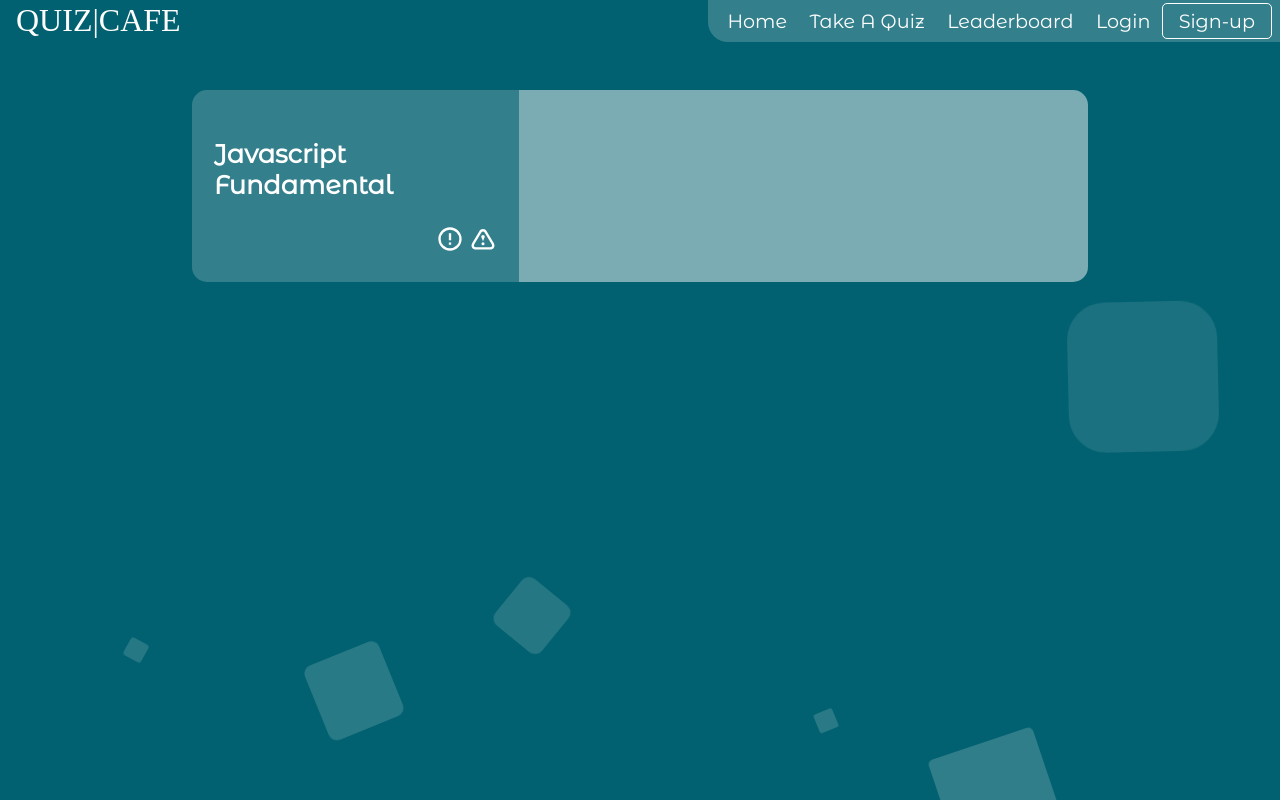
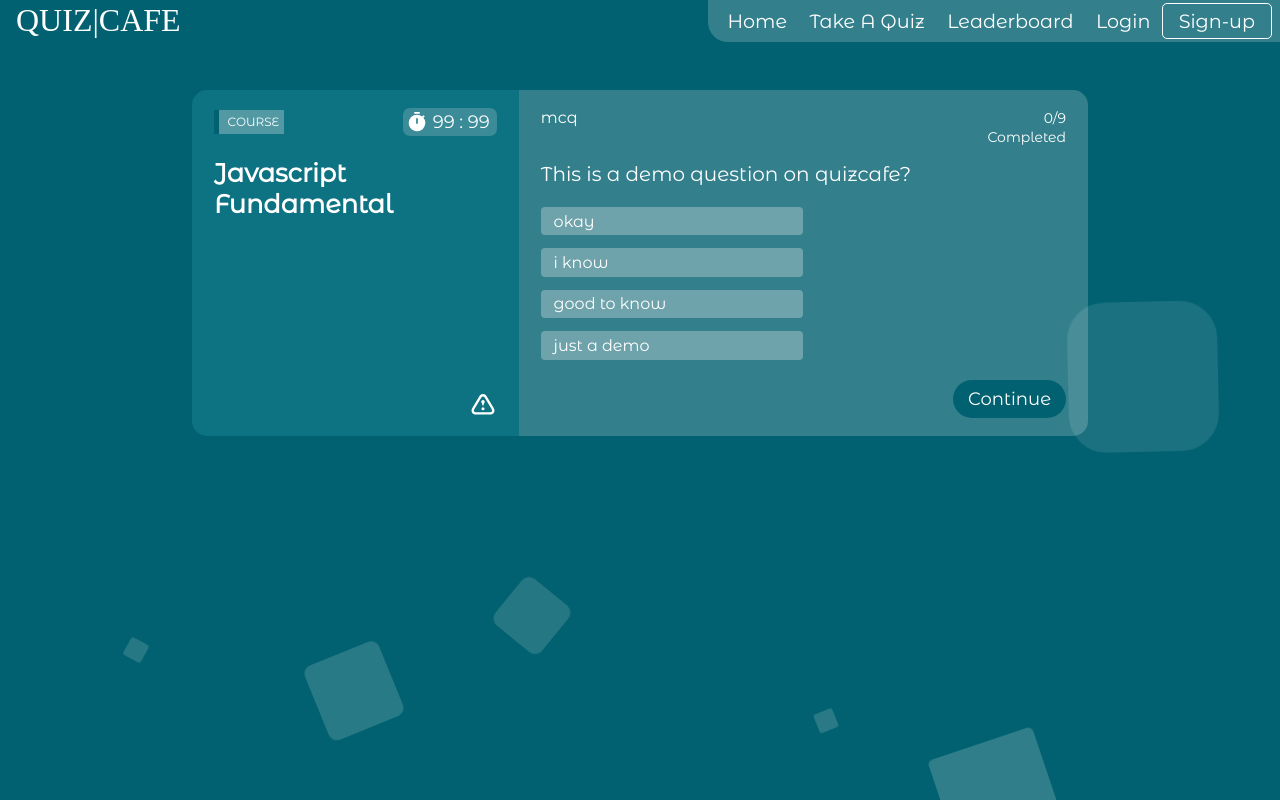
Before and after one commit to aksh-git/SPC, a React (Create React App) app in the folder projects/quizcafe/: page /quizplay/1 in a window 1280 px wide. Built offline with nearby package versions, Linux system fonts and the light colour scheme; a web font is replaced by a local one.

Commit message:
quiz play card design done

```diff
--- a/projects/quizcafe/src/components/QPCard.js
+++ /dev/null
@@ -1,43 +0,0 @@
-import React, { useEffect, useState } from 'react'
-import { RiErrorWarningLine } from 'react-icons/ri'
-import { TiWarningOutline } from 'react-icons/ti'
-import '../style/QuizPlay.css'
-
-function QPCard(props) {
-
-  const [qtype, setqtype] = useState("")
-  const qques  = props.qques;
-  const quiz = props.qdecp;
-
-  useEffect(() => {
-    setqtype(qques.store.type)
-    console.log("type chnage done");
-  }, [props])
-
-  return (
-    <div className='playarea'>
-      <div className='pa-1'>
-        <div className='topic'>
-
-        </div>
-        <div className='h-topic'>
-            <p>{quiz.title}</p>
-        </div>
-        <div className='report'>
-          <div>
-            <RiErrorWarningLine className='item error'/>
-          </div>
-          <TiWarningOutline   className='item warn'/>
-        </div>
-      </div>
-      <div style={{display:qtype==="mcq"?"":"none"}} className='pa-2'>
-
-      </div>
-      <div style={{display:qtype==="fill_up"?"":"none"}} className='pa-2'>
-
-      </div>
-    </div>
-  )
-}
-
-export default QPCard
--- /dev/null
+++ b/projects/quizcafe/src/components/QuesCard.js
@@ -0,0 +1,21 @@
+import React, { useEffect, useState } from 'react'
+
+import '../style/QuizPlay.css'
+
+function QuesCard(props) {
+
+  const [qtype, setqtype] = useState("")
+  const qques  = props.qques;
+  const quiz = props.qdecp;
+
+  useEffect(() => {
+    setqtype(qques.store.type)
+    console.log("type chnage done");
+  }, [props])
+
+  return (
+    <></>
+  )
+}
+
+export default QuesCard
--- a/projects/quizcafe/src/components/QuizPlay.js
+++ b/projects/quizcafe/src/components/QuizPlay.js
@@ -1,11 +1,18 @@
 import React, { useEffect, useState } from 'react'
 import { useParams } from 'react-router-dom'
 import '../style/QuizPlay.css'
-import QPCard from './QPCard';
+import QuesCard from './QuesCard';
+import { RiErrorWarningLine } from 'react-icons/ri'
+import { BsInfoCircle } from 'react-icons/bs'
+import { MdTimer } from 'react-icons/md'
+import { TiWarningOutline } from 'react-icons/ti'
 
 function QuizPlay() {
+  const [qtype, setqtype] = useState("");
+  const [ques, setques] = useState({});
+  const [player, setPlayer] = useState({});
+  const { id } = useParams();
 
-  const { id } = useParams();
   const quiz = {
     title : "javascript fundamental",
     decp : "demo decription goes here, which explains the quiz and its purpose.",
@@ -32,10 +39,91 @@ function QuizPlay() {
     cop : "op4"
   }
 
+  useEffect(() => {
+    setqtype(qques.store.type)
+    setques(qques);
+  }, [])
+
+  class stopWatch {
+    isworking = false;
+    constructor(){
+      this.min = 99;
+      this.sec = 99;
+    }
+    start(){
+      this.isworking=true;
+    }
+    stop(){
+      this.isworking=false;
+    }
+    reset(){
+      this.isworking=false;
+    }
+  }
+
+  let watch = new stopWatch();
+
+  let watchSatate = setInterval(() => {
+    watch.start();
+  }, 1000);
+
+  useEffect(() => {
+
+  }, [])
 
   return (
     <div className='q-container'>
-      <QPCard qques={qques} qdecp={quiz} />
+      <div className='playarea'>
+        <div className='pa-1'>
+          <div className='head'>
+          <div className='badge'>
+            <div></div>
+            <span>COURSE</span>
+          </div>
+          <div className='timer'>
+            <MdTimer className='icon' />
+            <span className='watch-txt'>{watch.min} : {watch.sec}</span>
+          </div>
+          </div>
+          <div className='h-topic'>
+            <span>{quiz.title}</span>
+          </div>
+          <div className='report'>
+          <TiWarningOutline title="Report this question" className='item warn'/>
+        </div>
+      </div>
+      <div style={{display:qtype==="mcq"?"":"none"}} className='pa-2 mcq'>
+        <div className='head'>
+          <span className='curr-ques'>{qques.store.type}</span>
+          <div className='status'>
+            <progress min={0} max={10} value={3}></progress>
+            <span>0/9 Completed</span>
+          </div>
+        </div>
+        <div className='q-body'>
+          <span className='question'>{qques.ques}</span>
+          <ul className='options'>
+            <li className='option'>{qques.op1}</li>
+            <li className='option'>{qques.op2}</li>
+            <li className='option'>{qques.op3}</li>
+            <li className='option'>{qques.op4}</li>
+          </ul>
+        </div>
+        <div className='q-btn'>
+          <button className='button-base btn-push'>Continue</button>
+        </div>
+      </div>
+      <div style={{display:qtype==="fill_up"?"":"none"}} className='pa-2 fill-up'>
+        <div className='head'>
+          <span className='curr-ques'>{qques.store.type}</span>
+          <div className='status'>
+            <progress min={0} max={10} value={3}></progress>
+            <span>0/9 Completed</span>
+          </div>
+        </div>
+        <div></div>
+      </div>
+    </div>
     </div>
   )
 }
--- a/projects/quizcafe/src/index.css
+++ b/projects/quizcafe/src/index.css
@@ -58,3 +58,32 @@ section{
     margin-top: 0;
   }
 }
+
+@keyframes pop {
+  from{
+    transform: scale(1);
+  }
+  to{
+    transform: scale(1.5);
+  }
+}
+
+.badge{
+  background-color: rgba(245, 240, 240, 0.3);
+  display: flex;
+  justify-content: center;
+  align-items: center;
+  margin: 0;
+  padding: 0;
+}
+.badge div{
+  padding: 12px 0.170rem;
+  margin: 0 3px 0 0;
+  background-color: #016170;
+}
+.badge span{
+  padding: 3px 5px;
+  font-size: 12px;
+  text-transform: uppercase;
+  color: #ffffff;
+}
--- a/projects/quizcafe/src/style/QuizPlay.css
+++ b/projects/quizcafe/src/style/QuizPlay.css
@@ -13,25 +13,118 @@
 }
 .playarea .pa-1{
     width: 35%;
-    background: rgba(255, 255, 255, 0.2);
-    padding: 22px;
+    background-color: #1e879773;
+    padding: 18px 22px;
+    position: relative;
 }
 .playarea .pa-2{
-    background-color: rgba(245, 245, 245, 0.5);
+    background: rgba(255, 255, 255, 0.2);
     width: 65%;
-    padding: 22px;
+    padding: 18px 22px;
+    color: rgb(255, 255, 255);
+}
+.pa-1 .head{
+    display: flex;
+    justify-content: space-between;
+    align-items: center;
+}
+.pa-1 .head .timer{
+    display: flex;
+    justify-content: space-between;
+    align-items: center;
+    padding: 3px;
+    border-radius: 7px;
+    background-color: rgba(245, 245, 245, 0.2);
+    width: 5.5em;
+}
+.timer .watch-txt{
+    font-size: 18px;
+    padding: 0 4px 0 0;
 }
 .pa-1 .h-topic{
     font-size: 1.6rem;
     font-weight: 600;
+    margin-top: 1.3rem;
     text-transform: capitalize;
 }
 .pa-1 .report{
     font-size: 28px;
-    float: right;
+    position: absolute;
+    bottom: 0;
+    right: 0;
+    padding: 18px 22px;
     display: flex;
     gap: 5px;
+}
+.icon{
+    font-size: 22px;
 }
 .report .item{
     cursor: pointer;
 }
+.pa-2 .head{
+    display: flex;
+    justify-content: space-between;
+    align-items: flex-start;
+}
+.pa-2 .head progress{
+    all: unset;
+    background-color: rgba(245, 240, 240, 0.3);
+    border-radius: 4px;
+    height: 0.5rem;
+    width: 250px;
+}
+.pa-2 .head progress::-moz-progress-bar {
+    background: #016170;
+    border-radius: 4px;
+}
+.pa-2 .head progress::-webkit-progress-value {
+    background: #016170;
+    border-radius: 4px;
+}
+.pa-2 .head .status{
+    width: min-content;
+    display: block;
+    text-align: end;
+}
+.status span{
+    font-size: 14px;
+}
+.q-body{
+    margin-top: 1rem;
+}
+.q-body .question{
+    font-size: 20px;
+}
+.q-body .options{
+    list-style-type: none;
+    padding: 0.5rem  0;
+    margin: 0;
+}
+.options .option{
+    margin: .8rem 0;
+    padding: 0.3rem .8rem;
+    background-color: rgba(245, 240, 240, 0.3);
+    border-radius: 4px;
+    min-width: 45%;
+    max-width: max-content;
+}
+.option:hover{
+    cursor: pointer;
+    box-shadow: 0 0 3px #016170;
+    background-color: rgba(245, 245, 245, 0);
+}
+.o-selected{
+    box-shadow: 0 0 3px #016170;
+    background-color: rgba(245, 245, 245, 0) !important;
+}
+.pa-2 .q-btn{
+    float: right;
+}
+.q-btn button{
+    font-size: 18px;
+    padding: 8px 15px;
+    border-radius: 22px;
+    background-color: #016170;
+    border: none;
+}
```
